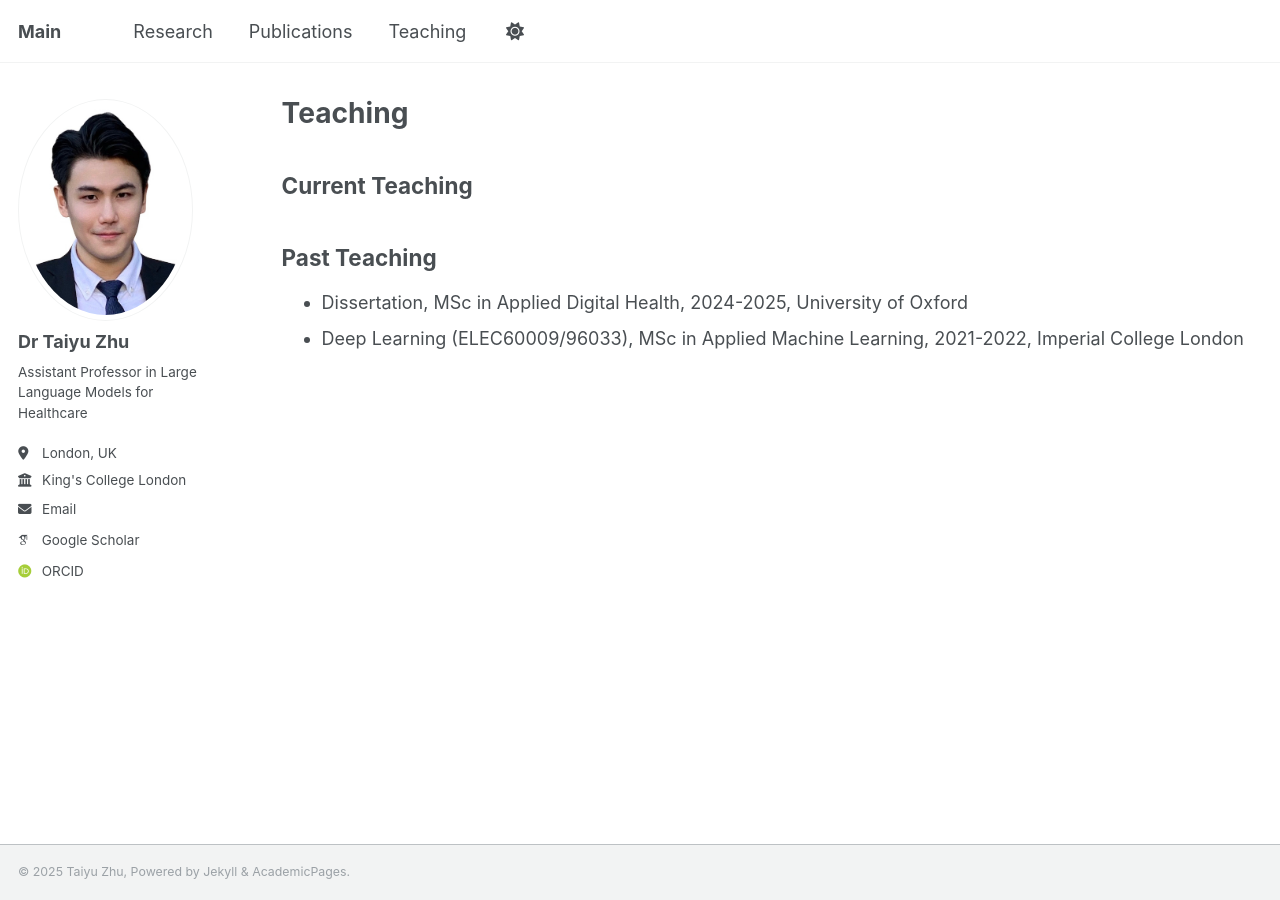
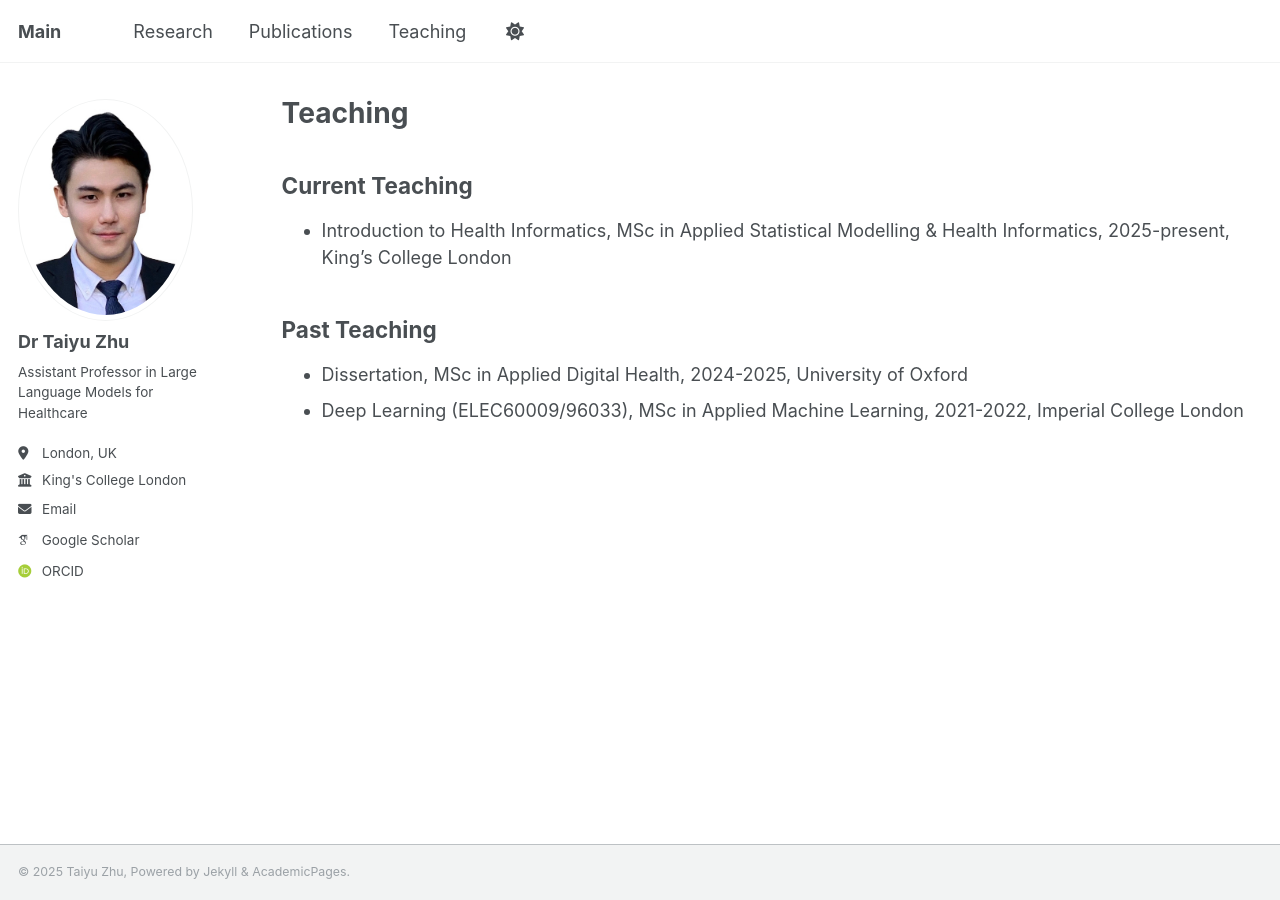
Before and after one commit to TaiyuZhu/taiyuzhu.github.io, a Jekyll site: the page built from _pages/teaching.md, in a window 1280 px wide. Built offline with Jekyll 4.4.1, drawn with Linux system fonts in a browser that asks for light colours; some web fonts are replaced.

Commit message:
add teaching

```diff
--- a/_pages/teaching.md
+++ b/_pages/teaching.md
@@ -9,7 +9,7 @@ author_profile: true
 
 Current Teaching
 -----
-
+- Introduction to Health Informatics, MSc in Applied Statistical Modelling & Health Informatics, 2025-present, King's College London
 
 Past Teaching
 -----
```
